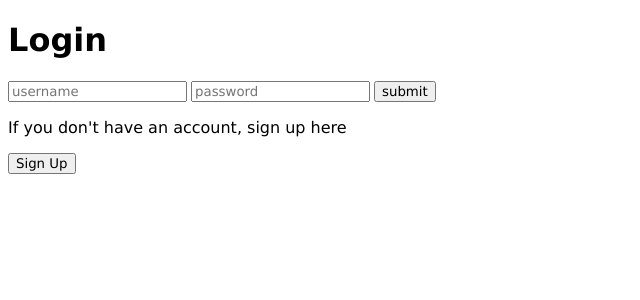
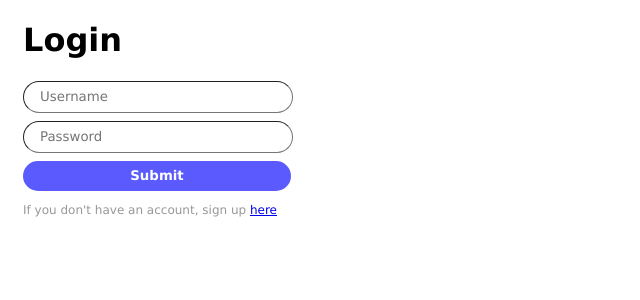
Before and after one commit to GrapesGoober/TodoCards-Project, a SvelteKit app in the folder TodoCards-FrontEnd/: page /login in a window 1280 px wide. Shown: the top 300 px of the page, without its empty margins (0-640 px from the left). Built offline with nearby package versions, Linux system fonts and the light colour scheme.

Commit message:
login, signup changed

```diff
--- a/TodoCards-FrontEnd/src/routes/login/+page.svelte
+++ b/TodoCards-FrontEnd/src/routes/login/+page.svelte
@@ -16,26 +16,67 @@
             wrongPassword = true
         }
     }
+</script>
+<div class="loginpage">
+    <h1>Login</h1>
+    <div>
+        <input type="text" placeholder="Username" bind:value={username}>
+    </div>
+    <div>
+        <input type="password" placeholder="Password" bind:value={password}>
+    </div>
 
-    function goToSignup() {
-        window.location.href = "/signup";
-    }
-</script>
+    {#if wrongPassword}
+    <p class="wrong-text">username or password is incorrect</p>
+    {/if}
+    <button on:click={login}>Submit</button>
 
-<h1>Login</h1>
-<input type="text" placeholder="username" bind:value={username}>
-<input type="password" placeholder="password" bind:value={password}>
-<button on:click={login}>submit</button>
-{#if wrongPassword}
-    <p class="wrong-text">username or password is incorrect</p>
-{/if}
-<br>
-<p>If you don't have an account, sign up here</p>
-<button on:click={goToSignup}>Sign Up</button>
+    <p class="signup-txt">If you don't have an account, sign up <a href="/signup">here</a></p>
+</div>
 
 <style>
     @import "../style.css";
+    p {
+        margin: 0;
+    }
+    div {
+        width: 300px;
+        height: 40px;
+    }
+    input {
+        width: 250px;
+        height: 28px;
+        border-radius: 16px;
+        border-width: 1px;
+        padding-left: 16px;
+    }
+    button {
+        width: 268px;
+        height: 30px;
+        border: none;
+        border-radius: 15px;
+        background-color: rgb(90, 90, 255);
+        color: white;
+        font-weight: bold;
+        cursor: pointer;
+    }
+    button:hover {
+        background-color: rgb(111, 111, 255);
+    }
+    button:active {
+        background-color: rgb(129, 129, 255);
+    }
     .wrong-text {
         color: red;
+        font-size: 12px;
+        margin-bottom: 12px;
+    }
+    .signup-txt {
+        color: rgb(152, 152, 152);
+        font-size: 12px;
+        margin-top: 12px;
+    }
+    .loginpage {
+        margin-left: 15px;
     }
 </style>
--- a/TodoCards-FrontEnd/src/routes/signup/+page.svelte
+++ b/TodoCards-FrontEnd/src/routes/signup/+page.svelte
@@ -3,6 +3,7 @@
 
     let signup_username = ""
     let signup_password = ""
+    let signup_confirm_password = ""
     let signup_status = false;
     async function signup(){
         signup_status = await APIs.signup(signup_username, signup_password)
@@ -10,12 +11,54 @@
 </script>
 
 
-signup_status = {signup_status} <br>
-<input type="text" placeholder="username" bind:value={signup_username}>
-<input type="password" placeholder="password" bind:value={signup_password}>
-<input type="button" value="signup" on:click={signup}> <br>
+<div class="signuppage">
+    <h1>Sign up</h1>
+    <div>
+        <input type="text" placeholder="Username" bind:value={signup_username}>
+    </div>
+    <div>
+        <input type="password" placeholder="Password" bind:value={signup_password}>
+    </div>
+    <div>
+        <input type="password" placeholder="Confirm Password" bind:value={signup_confirm_password}>
+    </div>
+
+    {#if signup_password != signup_confirm_password}
+    <p class="wrong-text">Please confirm your password again.</p>
+    {/if}
+    <button on:click={signup}>Sign up</button>
+</div>
 
 <style>
     @import "../style.css";
-
+    div {
+        width: 300px;
+        height: 40px;
+    }
+    .signuppage {
+        margin-left: 15px;
+    }
+    input {
+        width: 250px;
+        height: 28px;
+        border-radius: 16px;
+        border-width: 1px;
+        padding-left: 16px;
+    }
+    button {
+        width: 268px;
+        height: 30px;
+        border: none;
+        border-radius: 15px;
+        background-color: rgb(90, 90, 255);
+        color: white;
+        font-weight: bold;
+        cursor: pointer;
+    }
+    button:hover {
+        background-color: rgb(111, 111, 255);
+    }
+    button:active {
+        background-color: rgb(129, 129, 255);
+    }
 </style>
```
Also changed, not shown: TodoCards-FrontEnd/src/routes/+page.svelte (line endings or trailing spaces).
